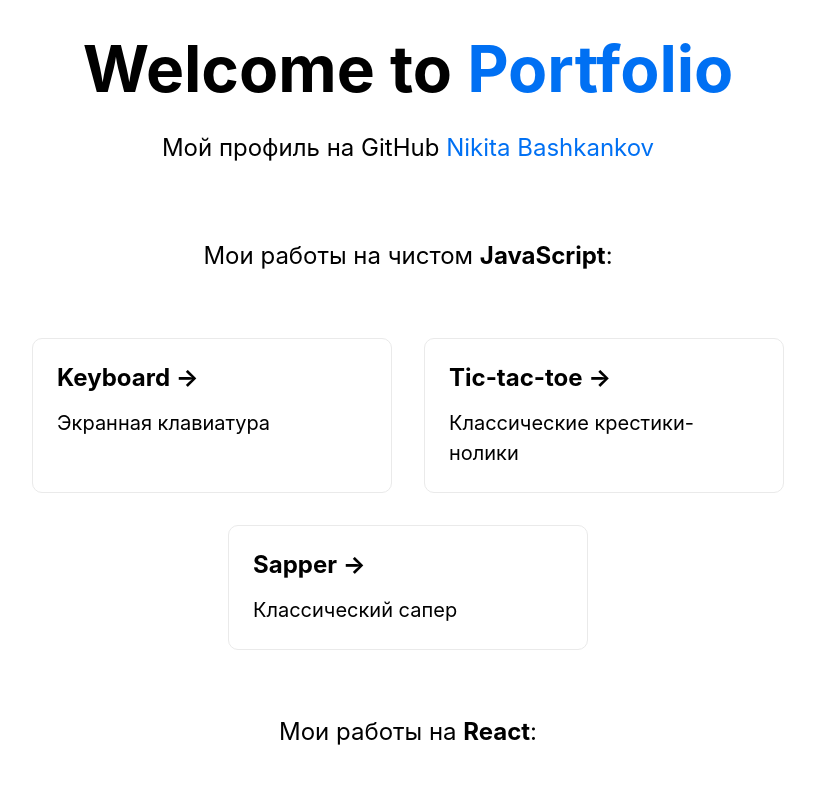
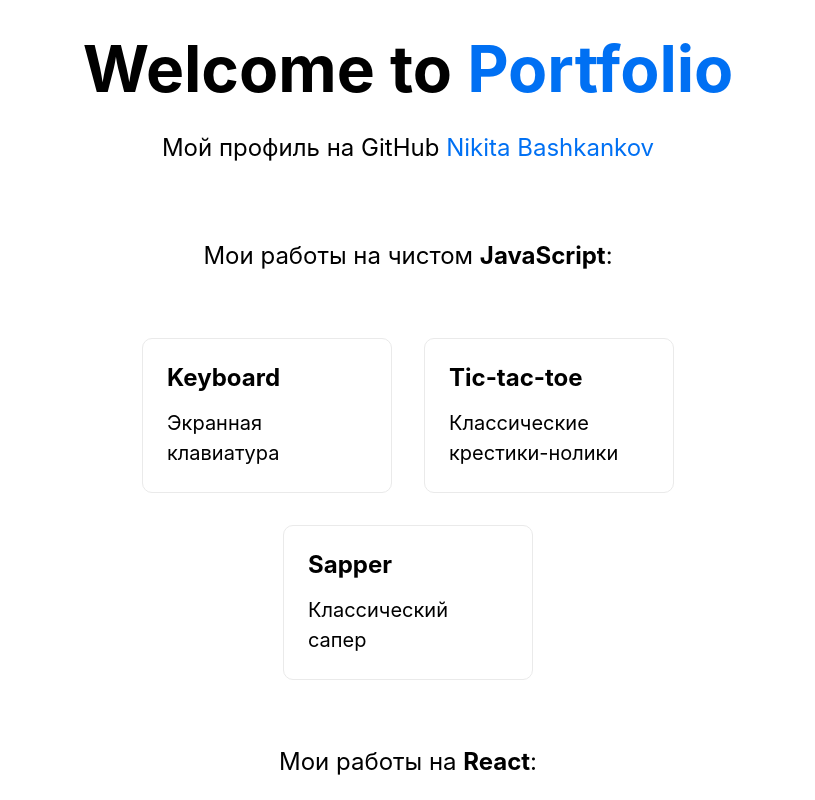
Before and after one commit to NickBash/my-site, a Next.js app: page / in a window 1280 px wide. Shown: the top 800 px of the page, without its empty margins (232-1047 px from the left). Built offline with nearby package versions, Linux system fonts and the light colour scheme.

Commit message:
update links

```diff
--- a/components/examples/examples.js
+++ b/components/examples/examples.js
@@ -7,7 +7,7 @@
 			{content
 				? content.map(link =>
 				<a key={link.name} href={link.link} className={classes.card}>
-					<h3>{link.name} &rarr;</h3>
+					<h3>{link.name}</h3>
 					<p>{link.description}</p>
 				</a>
 			)
--- a/components/examples/examples.module.scss
+++ b/components/examples/examples.module.scss
@@ -1,15 +1,16 @@
 .grid {
   display: flex;
   align-items: stretch;
+  flex-direction: row;
+  flex-wrap: wrap;
   justify-content: center;
-  flex-wrap: wrap;
   max-width: 800px;
   margin-top: 1.5rem;
 }
 
 .card {
+  width: 250px;
   margin: 1rem;
-  flex-basis: 45%;
   padding: 1.5rem;
   text-align: left;
   color: inherit;
```
